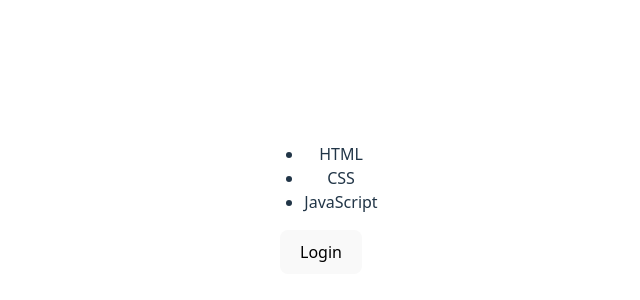
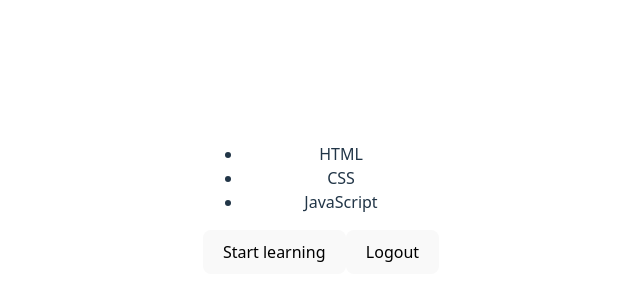
Before and after one commit to aramyants/react-testing-tutorial, a React (Vite) app: page / in a window 1280 px wide. Shown: the part 200-500 px from the top of the page, without its empty margins (319-959 px from the left). Built offline with nearby package versions, Linux system fonts and the light colour scheme.

Commit message:
feat: add Start Learning button rendering logic and update tests

```diff
--- a/src/components/skills/skills.tsx
+++ b/src/components/skills/skills.tsx
@@ -1,9 +1,15 @@
-import { useState } from 'react';
+import { useEffect, useState } from 'react';
 import type { SkillsProps } from './skills.types';
 
 export const Skills = (props: SkillsProps) => {
   const { skills } = props;
   const [isLoggedIn, setIsLoggedIn] = useState(false);
+
+  useEffect(() => {
+    setTimeout(() => {
+      setIsLoggedIn(true);
+    }, 1001);
+  }, []);
 
   return (
     <>
```
Also changed, not shown: 1 other file (tests, documents, lock files or other folders).
